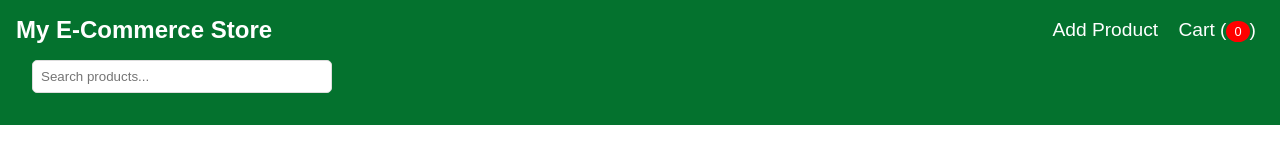
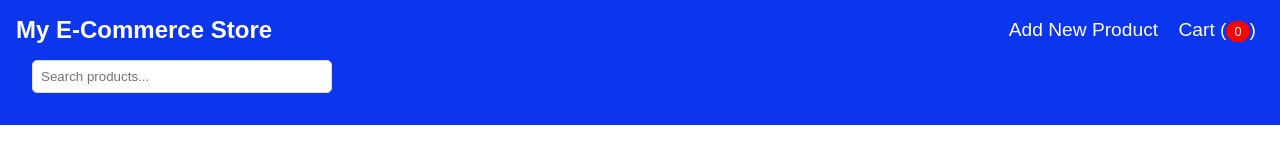
Before and after one commit to justinarsey01/minimart, a plain HTML site: page index.html in a window 1280 px wide. Drawn offline with Linux system fonts and the light colour scheme.

Commit message:
second update

```diff
--- a/css/style.css
+++ b/css/style.css
@@ -6,7 +6,7 @@
         }
 
         header {
-            background-color: #04722e;
+            background-color: #0c36ee;
             color: white;
             padding: 1rem;
             display: flex;
--- a/index.html
+++ b/index.html
@@ -10,7 +10,7 @@
     <header>
         <h1>My E-Commerce Store</h1>
         <div>
-            <span id="add-product-btn">Add Product</span>
+            <span id="add-product-btn">Add New Product</span>
             <span id="cart-icon">Cart (<span id="cart-count">0</span>)</span>
         </div>
         <div class="search-container">
```
